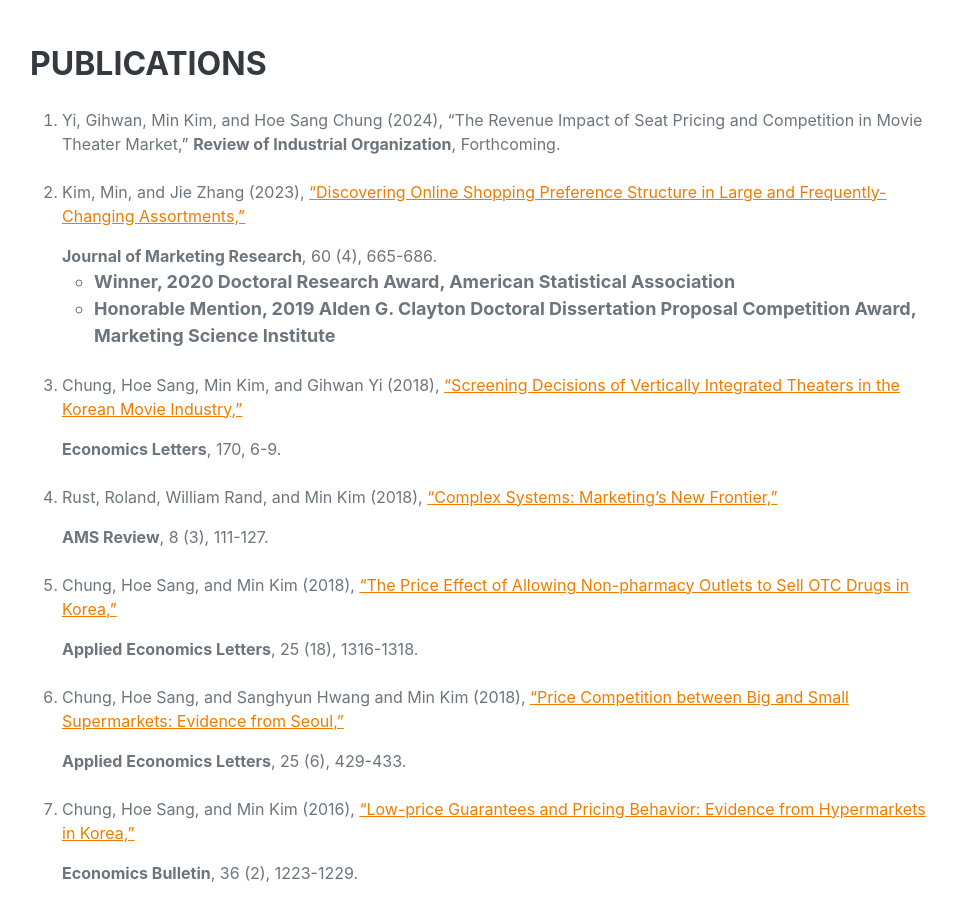
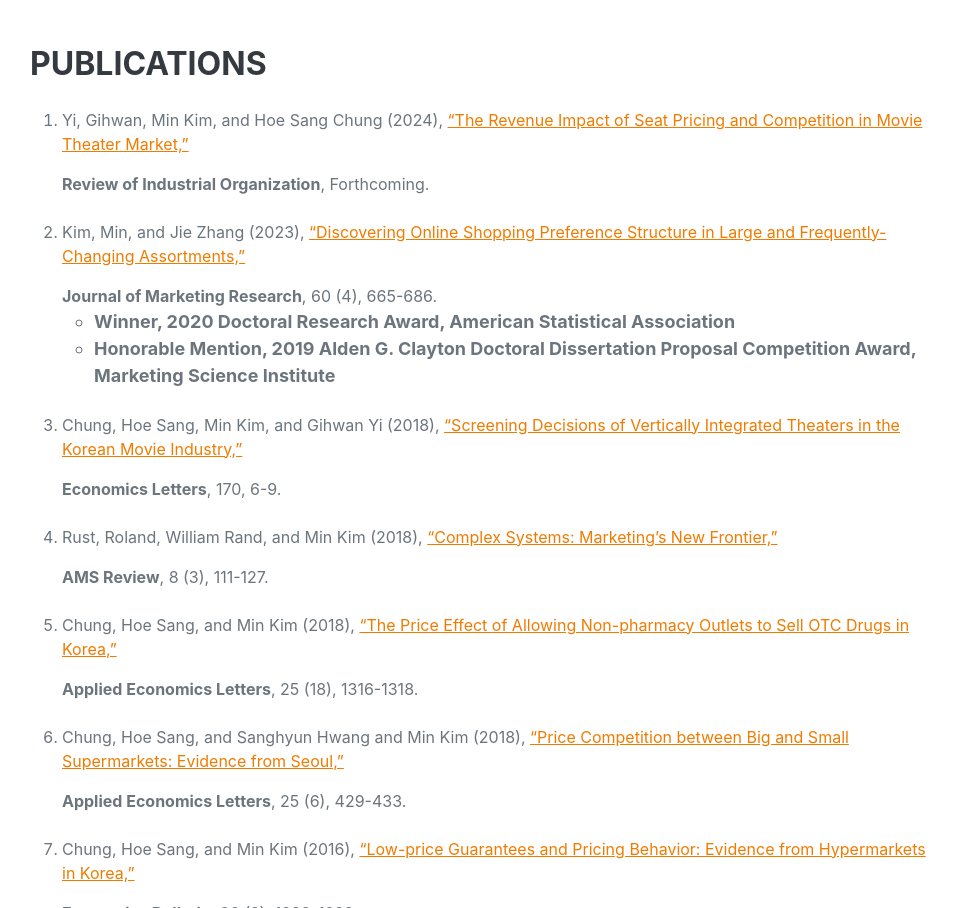
Before and after one commit to minkim214/home, a plain HTML site: page index.html in a window 1280 px wide. Shown: the part 951-1859 px from the top of the page, without its empty margins (290-1247 px from the left). Drawn offline with nearby package versions, Linux system fonts and the light colour scheme; a web font is replaced by a local one.

Commit message:
Update index.html

```diff
--- a/index.html
+++ b/index.html
@@ -70,7 +70,7 @@
                       <h3 class="mb-0">PUBLICATIONS</h3>
                         <br>
                        <ol class="spaced-list">
-                         <li>Yi, Gihwan, Min Kim, and Hoe Sang Chung (2024), “The Revenue Impact of Seat Pricing and Competition in Movie Theater Market,” <strong>Review of Industrial Organization</strong>, Forthcoming.</li>
+                         <li>Yi, Gihwan, Min Kim, and Hoe Sang Chung (2024), <a href="https://doi.org/10.1007/s11151-024-09944-2" target="_blank">“The Revenue Impact of Seat Pricing and Competition in Movie Theater Market,”</a> </p> <strong>Review of Industrial Organization</strong>, Forthcoming.</li>
                          <br>
                          <li>Kim, Min, and Jie Zhang (2023), <a href="https://journals.sagepub.com/doi/10.1177/00222437221130722" target="_blank">“Discovering Online Shopping Preference Structure in Large and Frequently-Changing Assortments,”</a> </p> <strong>Journal of Marketing Research</strong>, 60 (4), 665-686.
                              <ul>
```
